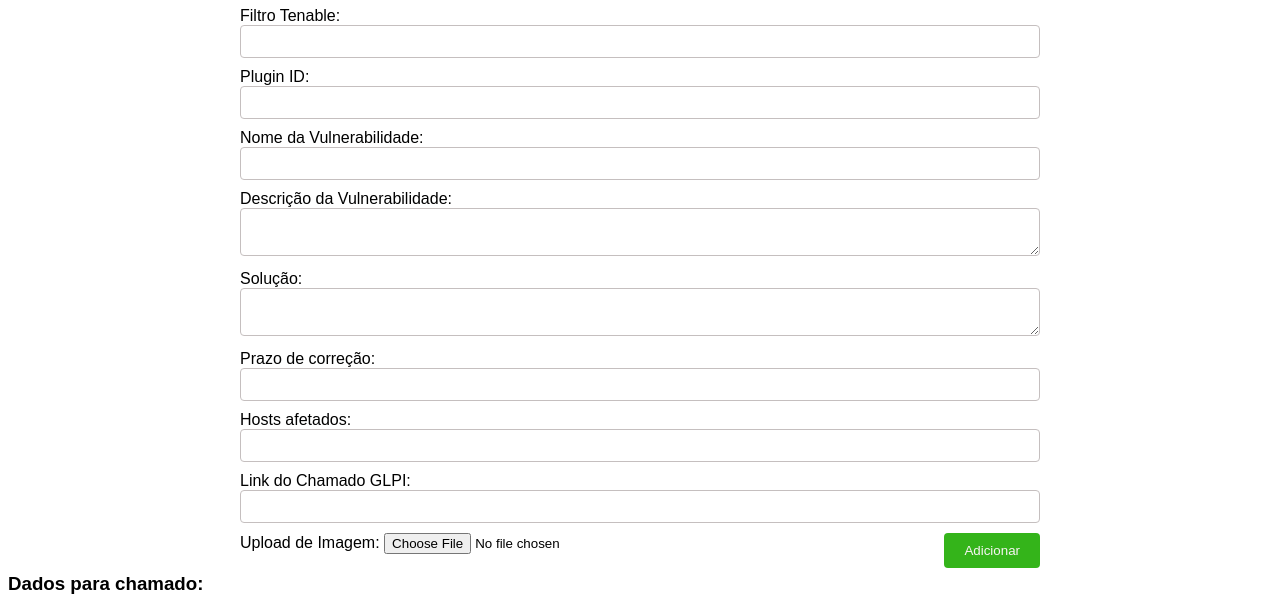
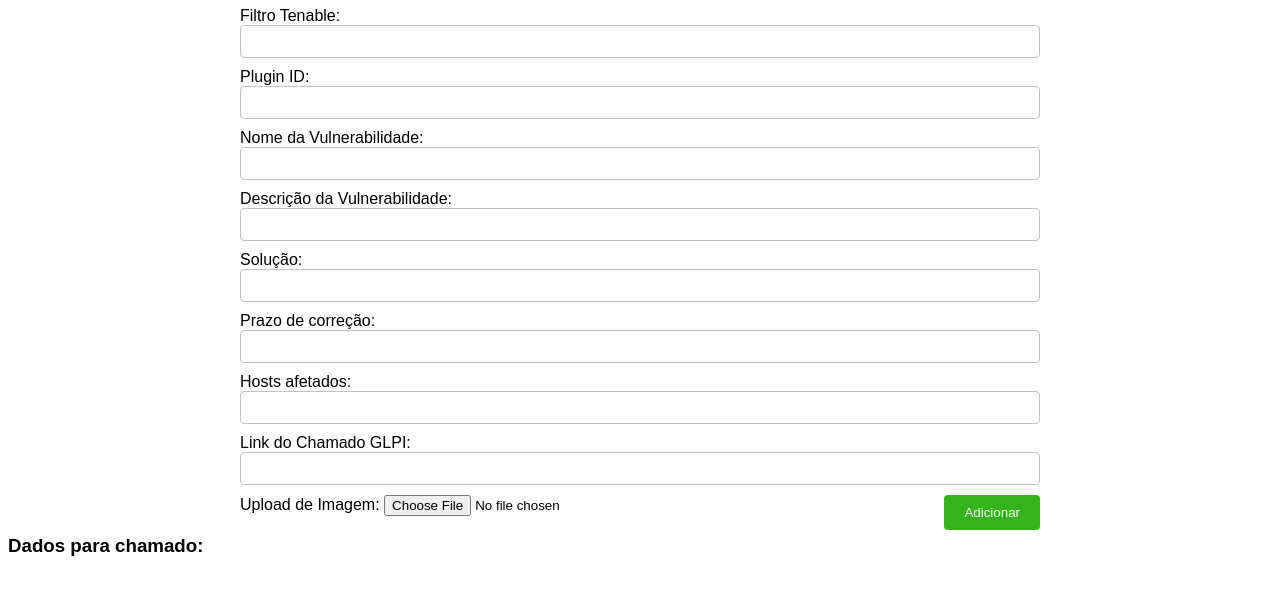
Before and after one commit to leomalefico/template, a plain HTML site: page index.html in a window 1280 px wide. Shown: the part 280-895 px from the top of the page. After the commit the page ends 857 px from the top, so only its background shows below. Drawn offline with Linux system fonts and the light colour scheme.

Commit message:
alteração do tamnaho dos campos

```diff
--- a/index.html
+++ b/index.html
@@ -22,9 +22,9 @@
         <label for="nomeVulnerabilidade">Nome da Vulnerabilidade:</label>
         <input type="text" id="nomeVulnerabilidade" name="nomeVulnerabilidade" required>
         <label for="descricaoVulnerabilidade">Descrição da Vulnerabilidade:</label>
-        <textarea id="descricaoVulnerabilidade" name="descricaoVulnerabilidade" required></textarea>
+        <input type="text" id="descricaoVulnerabilidade" name="descricaoVulnerabilidade" required>
         <label for="solucao">Solução:</label>
-        <textarea id="solucao" name="solucao" required></textarea>
+        <input type="text" id="solucao" name="solucao" required>
         <label for="prazoCorrecao">Prazo de correção:</label>
         <input type="text" id="prazoCorrecao" name="prazoCorrecao" required>
         <label for="hostsAfetados">Hosts afetados:</label>
```
